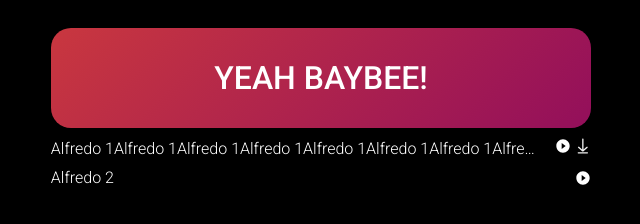
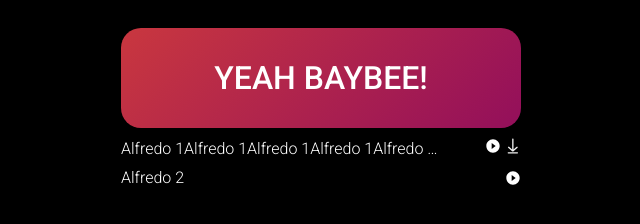
Before and after one commit to beeradmoore/eric-soundboard, a plain HTML site: page index.html in a window 1280 px wide. Shown: the whole page, without its empty margins (319-959 px from the left). Drawn offline with Linux system fonts and the light colour scheme.

Commit message:
attempt at fixing width

```diff
--- a/index.html
+++ b/index.html
@@ -2,7 +2,7 @@
 <html lang="en">
 <head>
     <meta charset="UTF-8">
-    <meta name="viewport" content="width=device-width, initial-scale=1.0">
+    <meta name="viewport" content="width=device-width, initial-scale=1">
     <title>Eric Soundbored</title>
     <link href="https://fonts.googleapis.com/css?family=Roboto:300&display=swap" rel="stylesheet">
     <link href="https://fonts.googleapis.com/css?family=Roboto:500&display=swap" rel="stylesheet">
@@ -18,7 +18,8 @@
         .content
         {
             padding: 20px;
-            max-width: 800px;
+            width: 100%;
+            max-width: 400px;
         }
 
         .soundboardHeroCard {
@@ -57,7 +58,7 @@
             width: 100%;
             overflow: hidden;
             text-overflow: ellipsis;
-            max-width: 90%;
+            max-width: 80%;
         }
 
         .playButton {
```
